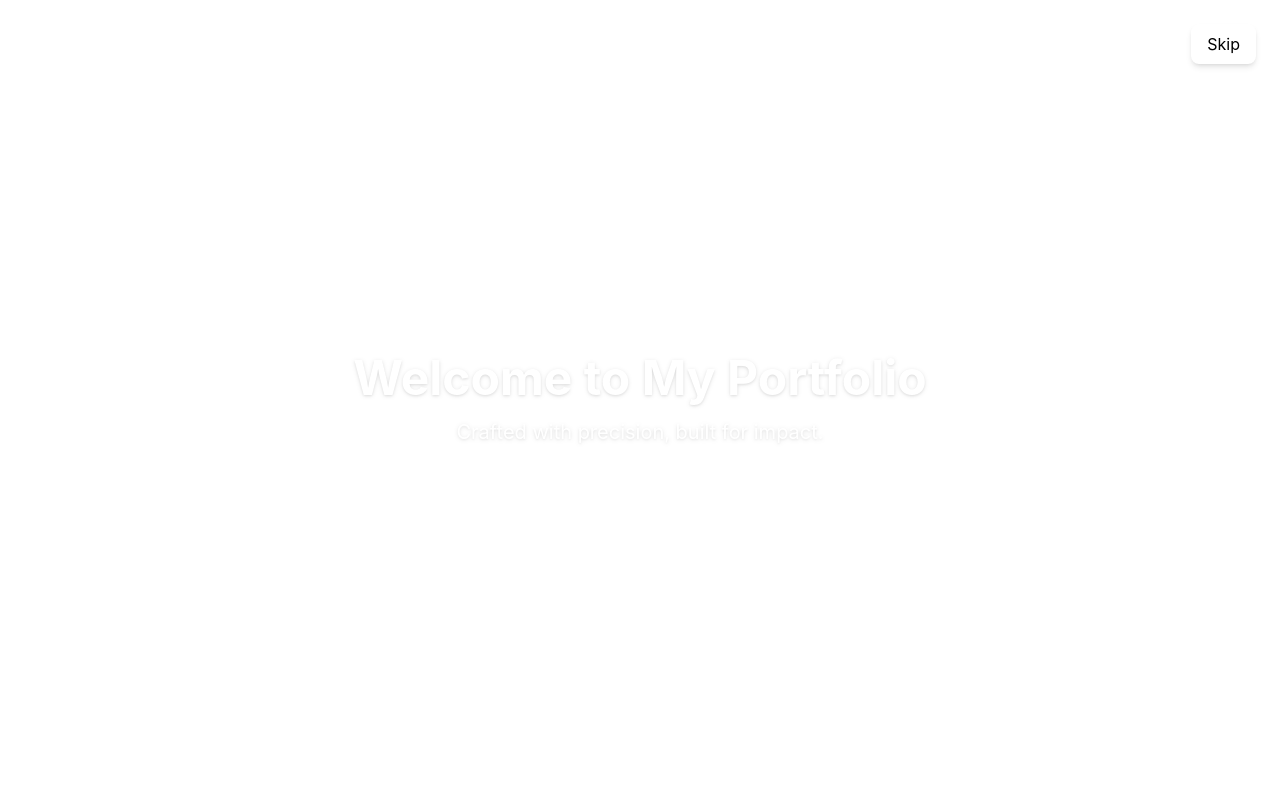
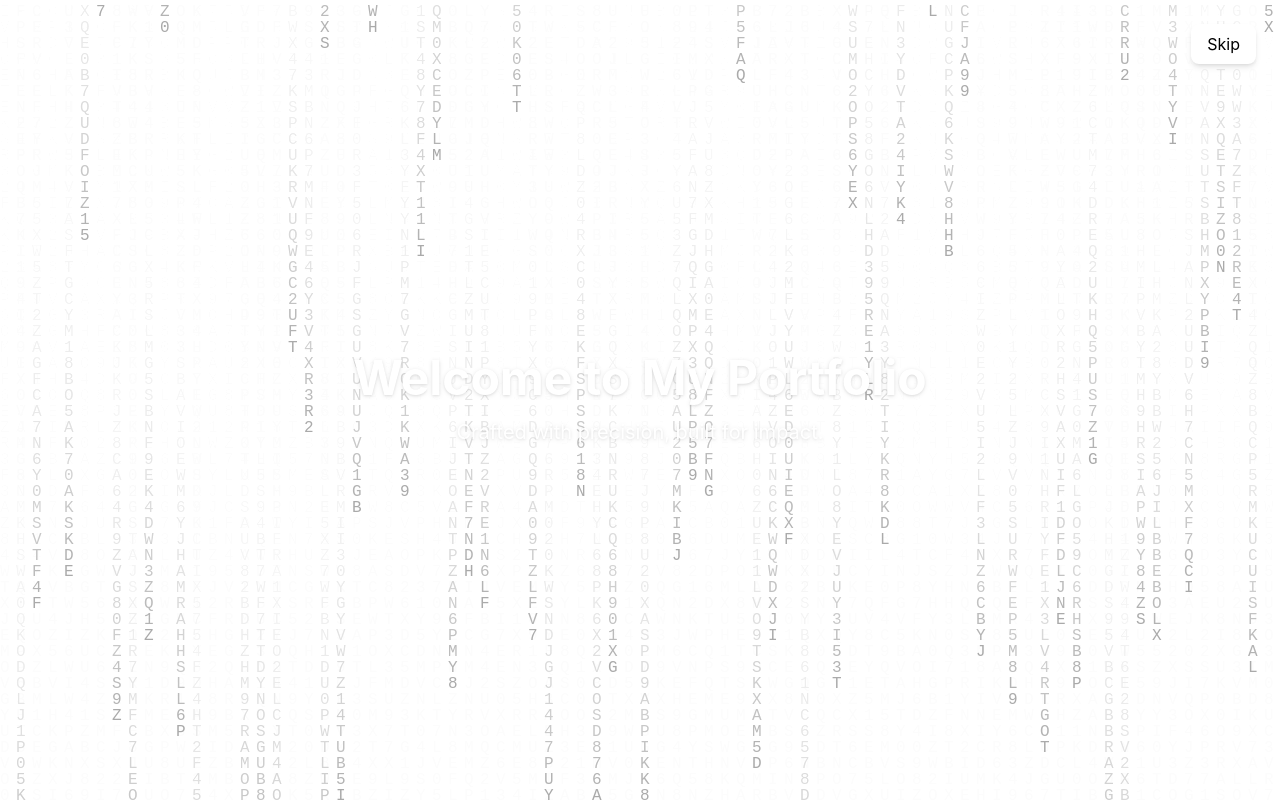
Before and after one commit to MrSpecks/MrSpecks-, a Next.js app in the folder portfolio/: page /LandingPage in a window 1280 px wide. Built offline with nearby package versions, Linux system fonts and the light colour scheme.

Commit message:
Added matrixrain tag

```diff
--- a/portfolio/pages/LandingPage.tsx
+++ b/portfolio/pages/LandingPage.tsx
@@ -1,8 +1,4 @@
 import React, { useCallback, useState } from "react";
-import Particles from "react-tsparticles";
-import { loadFull } from "tsparticles";
-import { loadEmittersPlugin } from "@tsparticles/plugin-emitters";
-import type { Engine } from "@tsparticles/engine";
 import MatrixRain from "@/components/MatrixRain"; // Assuming you have a MatrixRain component
 
 type LandingPageProps = {
@@ -24,6 +20,7 @@ const LandingPage: React.FC<LandingPageProps> = ({ onSkip }) => {
             className={`w-full h-screen flex items-center justify-center relative bg-white overflow-hidden transition-opacity duration-1000 ease-in-out ${fadeOut ? "opacity-0" : "opacity-100"
                 }`}
         >
+            <MatrixRain />
             {/* Foreground Content */}
             <div className="relative z-10 text-center px-4">
                 <h1 className="text-4xl md:text-5xl font-bold text-white drop-shadow">
```
